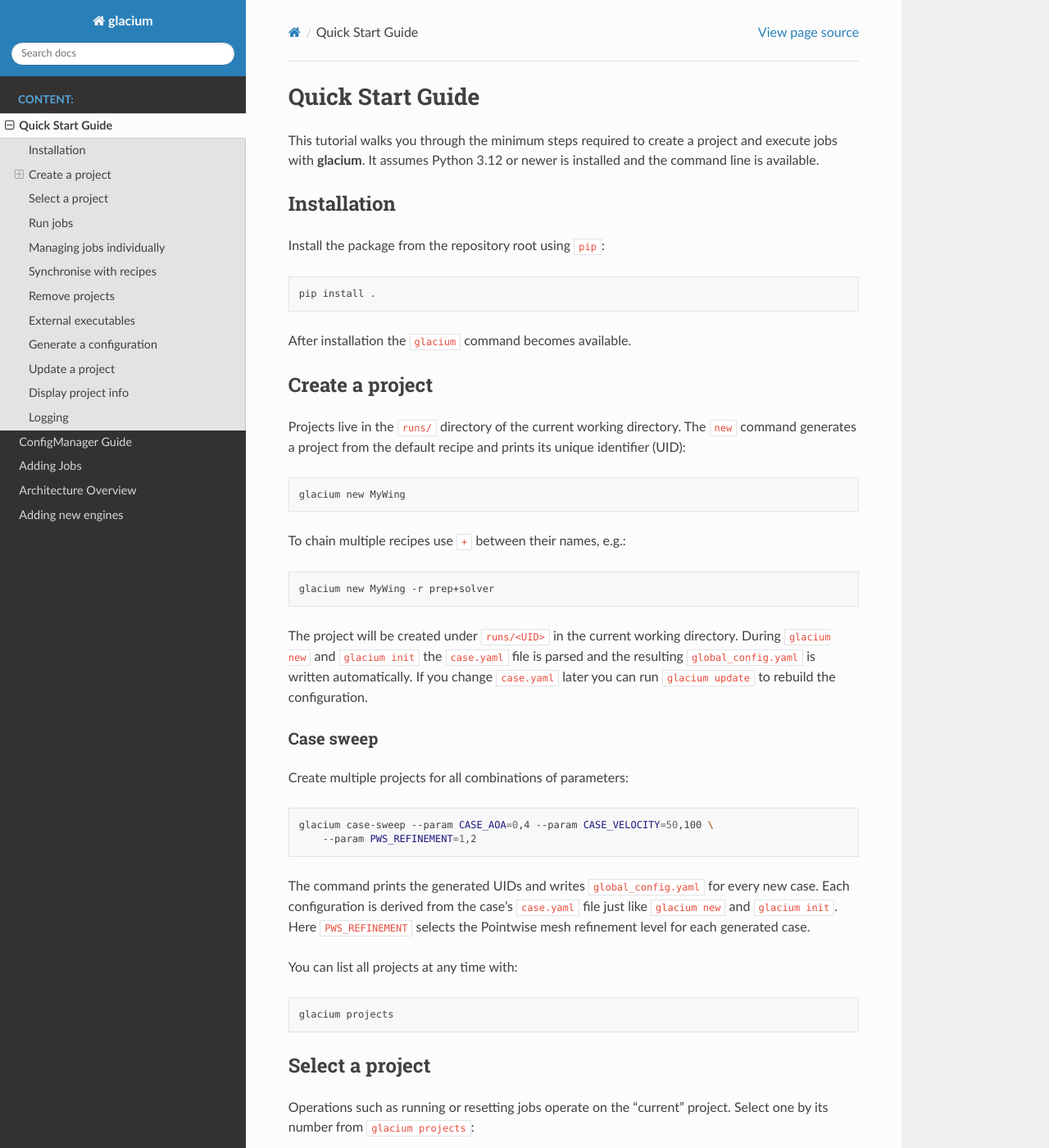
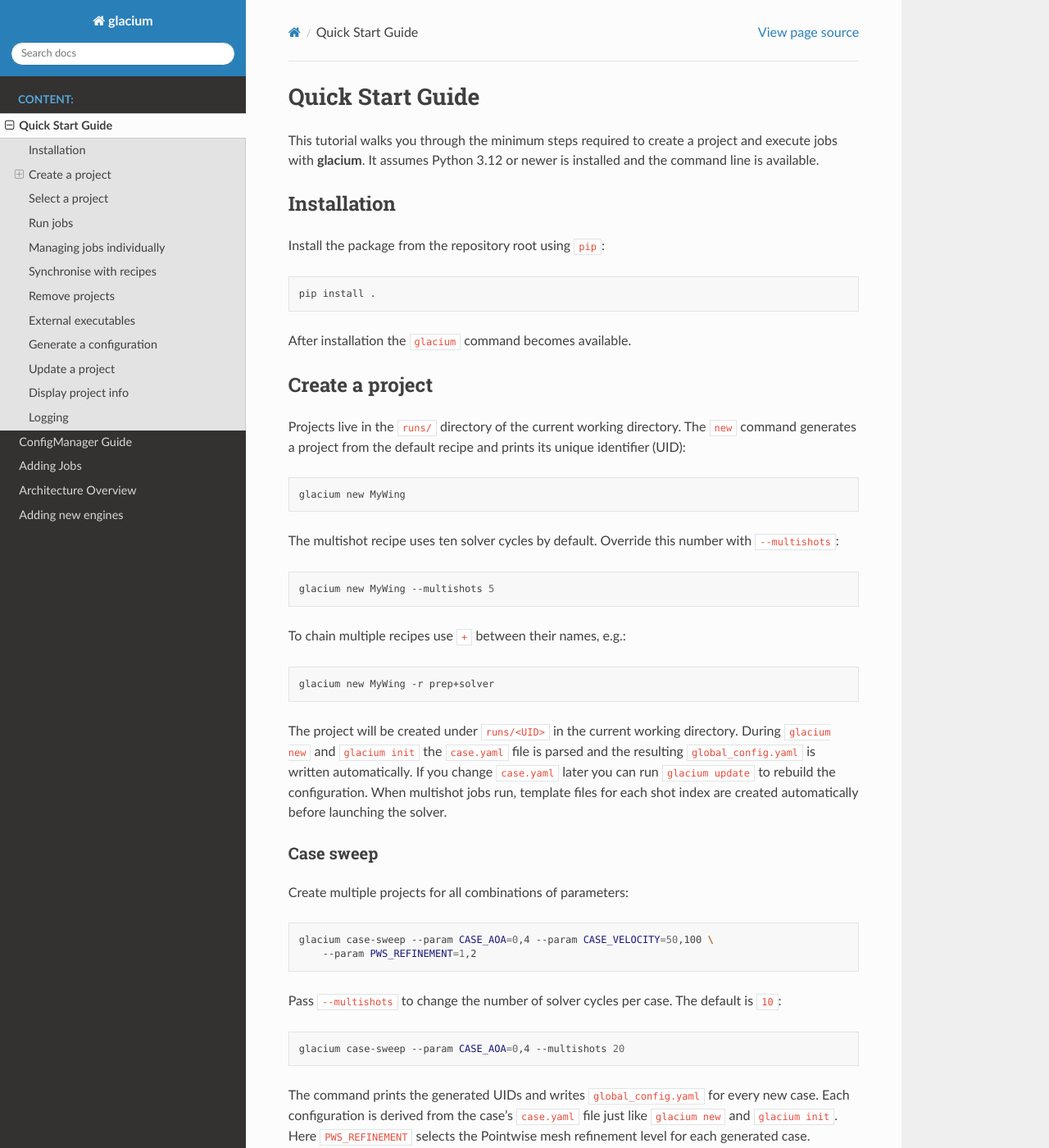
Before and after one commit to fledit-sh/glacium-repo, a Sphinx documentation site: the page built from docs/quick_start.rst, in a window 1280 px wide and 1400 px high. Shown: the whole window at 82% size. Built offline with Sphinx 7.4.7 and the Read the Docs theme 3.1.0, drawn with Linux system fonts in a browser that asks for light colours.

Commit message:
docs: document multishots option

```diff
--- a/docs/quick_start.rst
+++ b/docs/quick_start.rst
@@ -26,6 +26,13 @@ project from the default recipe and prints its unique identifier (UID):
 
    glacium new MyWing
 
+The multishot recipe uses ten solver cycles by default. Override this number
+with ``--multishots``:
+
+.. code-block:: bash
+
+   glacium new MyWing --multishots 5
+
 To chain multiple recipes use ``+`` between their names, e.g.:
 
 .. code-block:: bash
@@ -36,7 +43,8 @@ The project will be created under ``runs/<UID>`` in the current working director
 and ``glacium init`` the ``case.yaml`` file is parsed and the resulting
 ``global_config.yaml`` is written automatically.  If you change
 ``case.yaml`` later you can run ``glacium update`` to rebuild the
-configuration.
+configuration. When multishot jobs run, template files for each shot index are
+created automatically before launching the solver.
 
 Case sweep
 ~~~~~~~~~~
@@ -47,6 +55,13 @@ Create multiple projects for all combinations of parameters:
 
    glacium case-sweep --param CASE_AOA=0,4 --param CASE_VELOCITY=50,100 \
        --param PWS_REFINEMENT=1,2
+
+Pass ``--multishots`` to change the number of solver cycles per case. The
+default is ``10``:
+
+.. code-block:: bash
+
+   glacium case-sweep --param CASE_AOA=0,4 --multishots 20
 
 The command prints the generated UIDs and writes ``global_config.yaml``
 for every new case.  Each configuration is derived from the case's
```
Also changed, not shown: README.md (+18 -3 lines).
